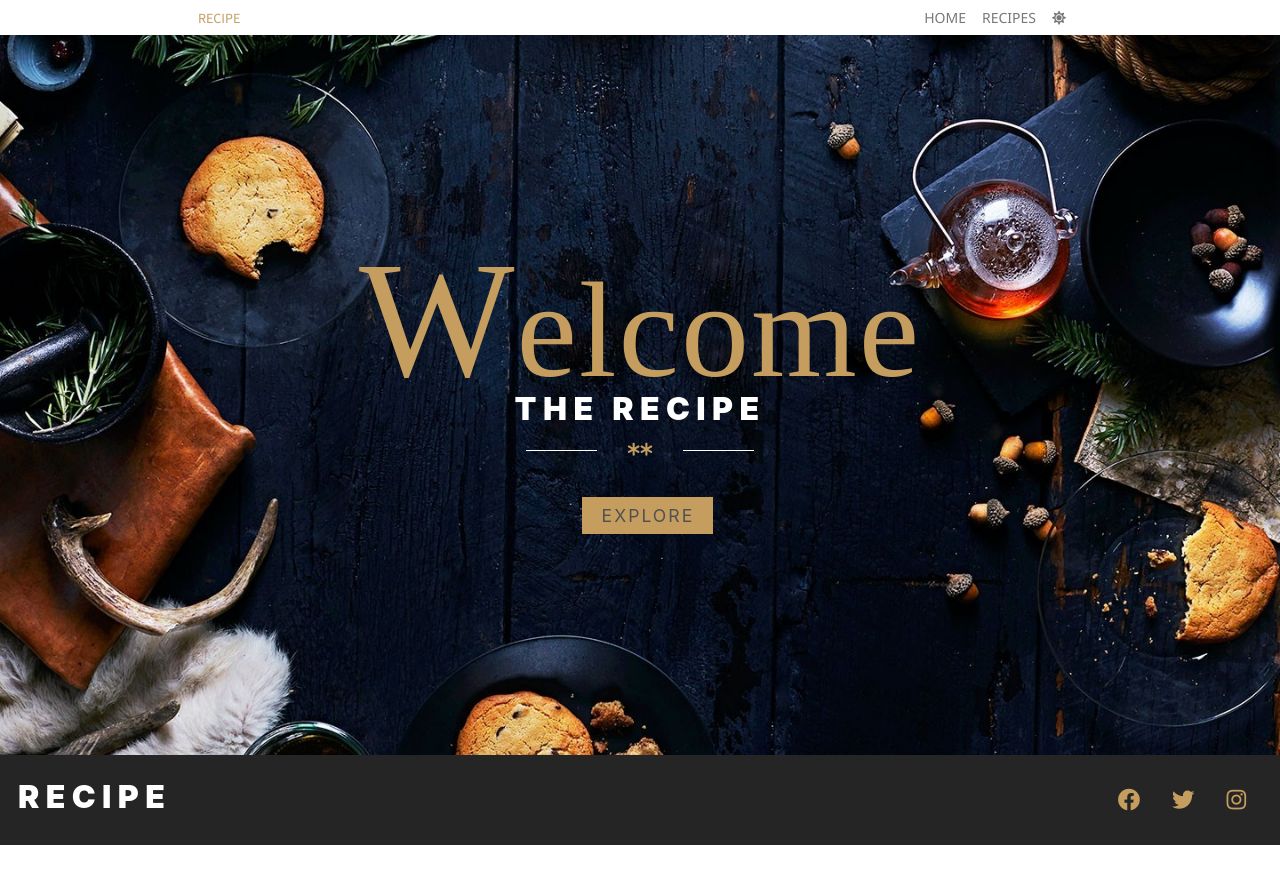
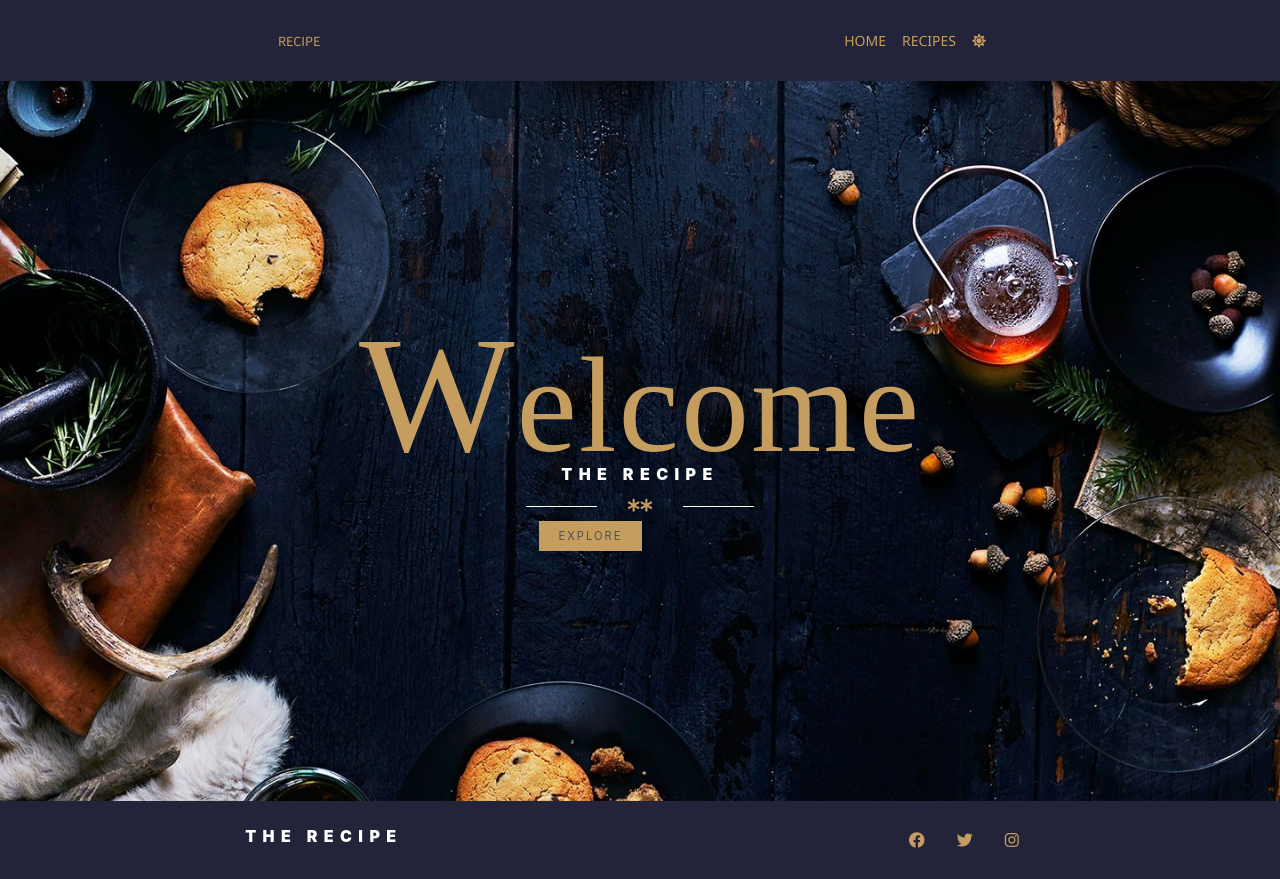
Before and after one commit to moseskereya/RecipesApp, a React (Create React App) app: page / in a window 1280 px wide. Before the commit the page ends 845 px from the top, so only its background shows below. Built offline with nearby package versions, Linux system fonts and the light colour scheme; no server answers; a web font is replaced by a local one.

Commit message:
adding some nice styales

```diff
--- a/src/App.css
+++ b/src/App.css
@@ -10,22 +10,24 @@
     padding: 0;
     box-sizing: border-box;
 }
+
 body{
     overflow-x: hidden;
     scroll-behavior: smooth;
 }
+
 :root{
     --main-font: 'Source Sans Pro', sans-serif;
     --secondary-font: 'Herr Von Muellerhoff', cursive;
     --body-font: 'Cabin', sans-serif;
-    --main-font-color-dark: #252525;
+    --main-font-color-dark: #23243a;
     --secondary-font-color: #c59d5f;
     --body-font-color: #515151;
+}
 
-}
 .dark-theme{
     background-color: var(--main-font-color-dark);
-    color: whitesmoke;
+    color: var(--secondary-font-color);
 }
 
 html{
@@ -35,23 +37,25 @@ html{
     scroll-behavior: smooth;
 }
 
-
 main {
-  max-width: 900px;
+  max-width: 100%;
+  width: 100%;
   margin: auto;
-  padding: 0.5rem;
+  padding: 1rem;
   text-align: center;
+  background-color: var(--main-font-color-dark);
 }
 
 nav {
   display: flex;
-  justify-content: space-between;
+  justify-content: space-around;
   align-items: center;
-}
-.nav{
-  background-color: var(--main-font-color-dark);
+  padding: 15px 0;
 }
 
+.nav{
+    background-color: var(--main-font-color-dark);
+}
 .title{
     font-family: var(--main-font);
     color: var(--secondary-font-color);
@@ -71,7 +75,7 @@ ul {
     text-decoration: none;
     font-family: 'Segoe UI', Tahoma, Geneva, Verdana, sans-serif;
     text-transform: uppercase;
-    color: rgb(122, 119, 119);
+    color: var(--secondary-font-color);
     font-size: 14px;
 }
 
@@ -170,10 +174,9 @@ section{
 
 .head-line{
 color: #fff;
-font-size: 2rem;
+font-size: 16px;
 font-family: var(--main-font-color-dark);
 text-transform: uppercase;
-margin-right: -5.rem;
 letter-spacing: .4rem;
 font-weight: 900;
 }
@@ -188,6 +191,7 @@ justify-content: center;
    font-weight: 100;
     margin: 1.3rem;
 }
+
 .line{
     width: 20px;
     min-width: 4.4rem;
@@ -226,7 +230,6 @@ font-weight: 100;
     display: inline-block;
     text-transform: uppercase;
     letter-spacing: 2px;
-    margin-right: 2px;
 }
 .spin{
     display: flex;
@@ -242,17 +245,16 @@ font-weight: 100;
     color: white;
     color: var(--body-font-color);
     text-decoration: none;
+    margin: 0 .8rem;
 }
 
 .cta-btn{
     background-color: var(--secondary-font-color);
-    font-size: 1.1rem;
+    font-size: .7rem;
     transition: background-color .5s;
     padding: .5rem 1.2rem;
     color: white;
     color: var(--body-font-color);
-    margin-top: 2rem;
-    margin-left:3.5rem;
     border: none;
     text-decoration: none;
 }
@@ -299,28 +301,32 @@ font-weight: 100;
     border-radius: 1rem;
     height: 350px;
 }
+
 .footer{
-    padding: 18px;
+    padding: 15px 0;
     background-color: var(--main-font-color-dark);
     color: var(--secondary-font-color);
     display: flex;
-    justify-content: space-between;
+    justify-content: space-around;
     align-items: center;
 }
+
 .icons{
     display: flex;
     justify-content: space-evenly;
 }
+
 .icons .fab{
  color: #c59d5f;
  margin: 1rem;
- font-size: 1.4rem;
+ font-size: 1rem;
 }
 /* Details page styles */
 .detail-container{
     display: grid;
     grid-template-columns: repeat(2, 1fr);
     grid-gap: 3px;
+    font-family: var(--main-font);
 }
 
 .how_to_cook{
@@ -330,21 +336,29 @@ font-weight: 100;
     height: 500px;
     width: 100%;
     object-fit: cover;
-    margin: 2rem 0;
 }
+
 .content_details{
     padding: 1.3rem;
 }
 .content_details h3{
     padding: 1.2rem;
-    text-transform: uppercase;
+    font-family:var(--body-font);
+   font-weight: 100;
+
 }
 .More{
     padding: 1.2rem 0;
 }
 .More h3{
-    text-transform: uppercase;
+    font-family: Verdana, Geneva, Tahoma, sans-serif;
+   font-weight: 100;
 }
+.More p {
+   font-family: Verdana, Geneva, Tahoma, sans-serif;
+    font-size: medium;
+}
+
 .More h5{
     color: #c59d5f;
     margin: 1.2rem 0;
@@ -353,6 +367,8 @@ font-weight: 100;
 .prepare p{
     padding: 7px;
     margin: 1rem;
+    font-family: Verdana, Geneva, Tahoma, sans-serif;
+    font-weight: 100;
 }
 .how_to_cook h5{
    padding: 7px;
@@ -365,7 +381,7 @@ font-weight: 100;
    padding: 7px;
    margin: 1rem;
    text-transform: uppercase;
-   color: #292929;
+   color: var(--secondary-font-color);
    font-size: 16px;
 }
 .items_prepared{
@@ -389,17 +405,19 @@ font-weight: 100;
     align-items: center;
 }
 .search input{
-    margin: 3rem 0;
-    padding:.8rem;
+    margin: 3rem .8rem;
+    padding:1rem;
+    border: none;
 }
+
 .submit{
     margin: 3rem 0;
-    padding:.9rem;
+    padding:1rem;
     border: none;
-    background-color: var(--body-font-color);
+    background-color: white;
 }
 .submit .fa{
-    color: whitesmoke;
+    color: rgb(82, 77, 77);
 }
 
 @media screen and (max-width: 1029px){
@@ -424,7 +442,7 @@ font-weight: 100;
        grid-template-columns: repeat(1, 1fr);
    }
    .title{
-       font-size: 1.6rem;
+       font-size: 1rem;
        letter-spacing: 0;
    }
  .recipe img{
@@ -432,9 +450,7 @@ font-weight: 100;
     height: 280px;
     object-fit: cover;
 }
-.head-line{
-    font-size: 2rem;
-}
+
 .sub-headline{
     font-size: 8rem;
  }
@@ -456,14 +472,15 @@ font-weight: 100;
     height: 280px;
     object-fit: cover;
 }
-.head-line{
-    font-size: 1rem;
-}
+
 .sub-headline{
     font-size: 4rem;
  }
  .first-letter{
      font-size: 5rem;
+ }
+ .title{
+     font-size: .8rem 0;
  }
 }
 
--- a/src/Components/RecipeDetails.js
+++ b/src/Components/RecipeDetails.js
@@ -43,17 +43,17 @@ class RecipeDetail extends Component {
                               <div className="More">
                                     <h3>More Details</h3>
                                     <h5>HealthLabels</h5>
-                                    <span>
-                                       {data.healthLabels}
-                                   </span>
+                                    <p>
+                                      {data.healthLabels}
+                                    </p>
                                 <h5>Ingredients</h5>
-                                <span>
+                                <p>
                                     {data.healthLabels}
-                                </span>
+                                </p>
                             </div>
                                 <div>
                                     <a href={data.url}>
-                                    <button className="btn cta-btn">Read More</button>
+                                    <button className="btn cta-btn">More</button>
                                     </a>
                                     <Link to="/Recipes" class="btn cta-btn">
                                         Back
--- a/src/Footer.js
+++ b/src/Footer.js
@@ -3,7 +3,7 @@ import React from 'react'
 function Footer() {
     return (
         <div className="footer">
-            <h1 className="head-line">Recipe</h1>
+            <h1 className="head-line">The Recipe</h1>
             <span className="icons">
                 <i className="fab fa-facebook"></i>
                 <i className="fab fa-twitter"></i>
--- a/src/Nav.js
+++ b/src/Nav.js
@@ -13,7 +13,6 @@ class Nav extends Component {
 
     render() {
         return (
-
             <main>
                 <nav>
                     <h3 className="title"><span>R</span>ecipe</h3>
```
